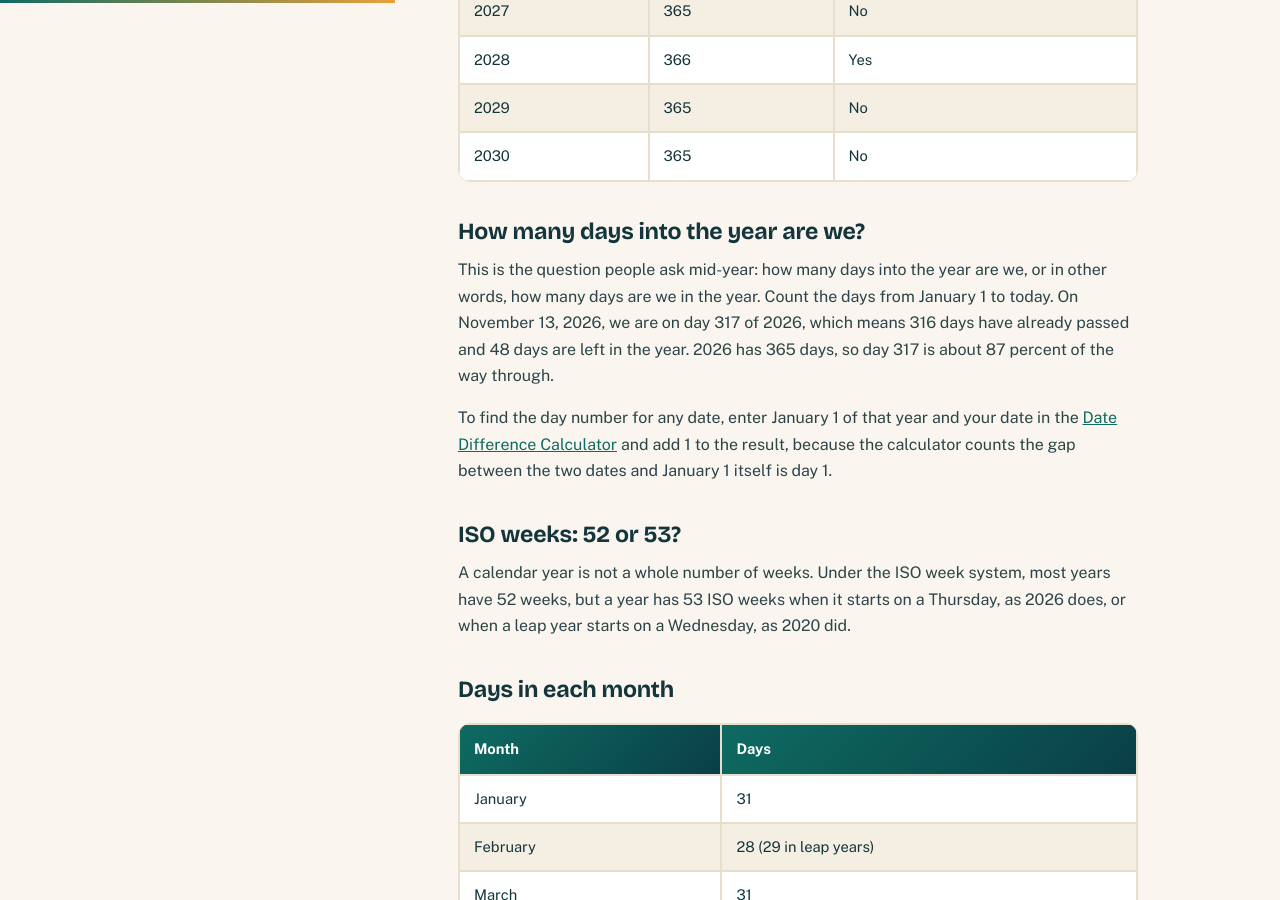
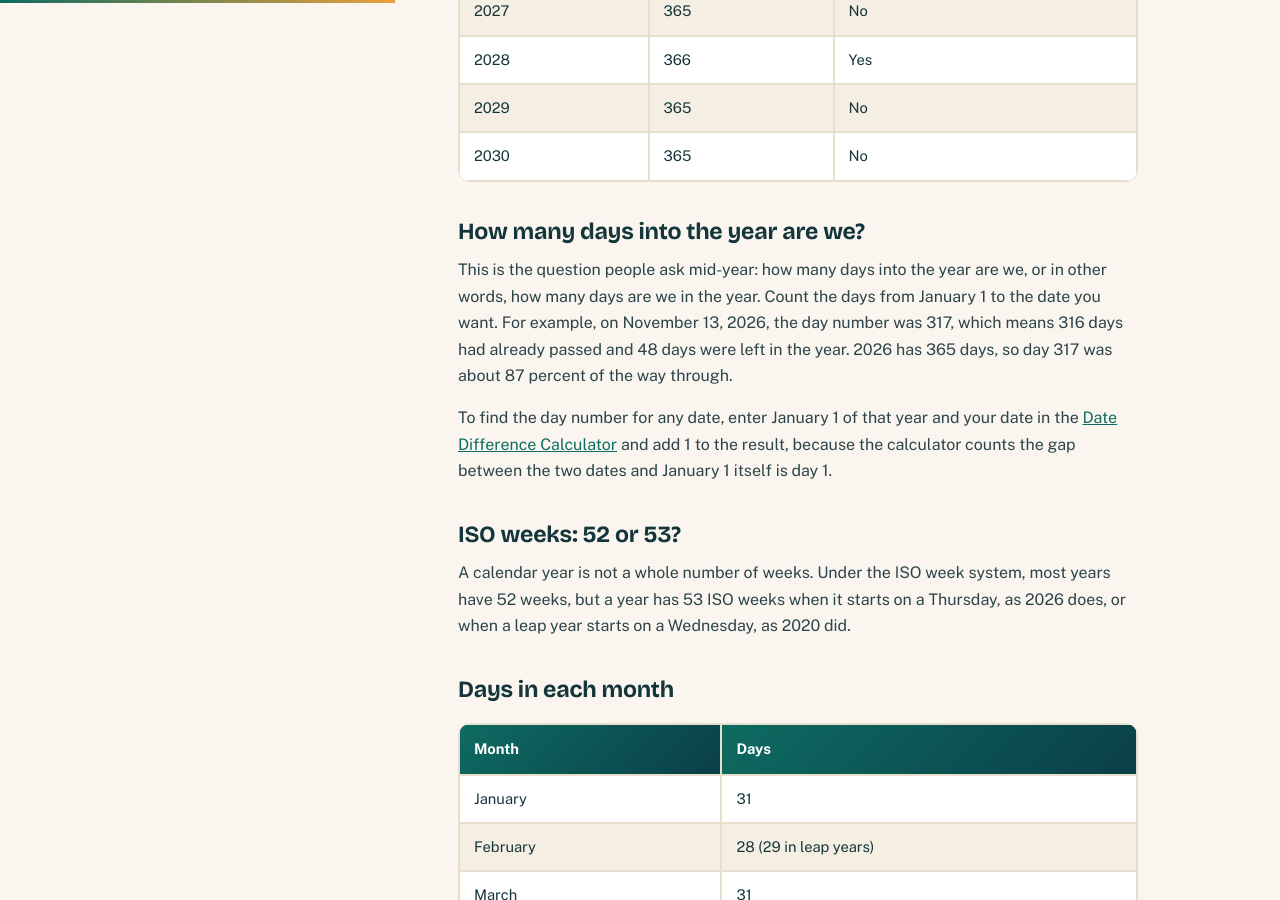
Before and after one commit to zaidmeo09-dhangal/agedatecalc, a Jekyll site: the page built from _posts/2026-10-24-how-many-days-in-a-year.md, in a window 1280 px wide and 900 px high, scrolled down 1876 px. Built offline with Jekyll 4.4.1, drawn with Linux system fonts in a browser that asks for light colours; some of the changed text lies outside the part shown.

```diff
--- a/_posts/2026-10-24-how-many-days-in-a-year.md
+++ b/_posts/2026-10-24-how-many-days-in-a-year.md
@@ -41,7 +41,7 @@
 
   How many days into the year are we?
 
-  On November 13, 2026, we are on day 317 of 2026, which means 316 days have already passed and 48 days are left in the year. To find the day number for any date, count the days from January 1 to that date, with January 1 as day 1.
+  For example, on November 13, 2026, the day number was 317, which means 316 days had already passed and 48 days were left in the year. The number changes every day, so use the Date Difference Calculator for the live number. To find the day number for any date, count the days from January 1 to that date, with January 1 as day 1.
 
   ---
 
@@ -85,7 +85,7 @@
 
 ## How many days into the year are we?
 
-This is the question people ask mid-year: how many days into the year are we, or in other words, how many days are we in the year. Count the days from January 1 to today. On November 13, 2026, we are on day 317 of 2026, which means 316 days have already passed and 48 days are left in the year. 2026 has 365 days, so day 317 is about 87 percent of the way through.
+This is the question people ask mid-year: how many days into the year are we, or in other words, how many days are we in the year. Count the days from January 1 to the date you want. For example, on November 13, 2026, the day number was 317, which means 316 days had already passed and 48 days were left in the year. 2026 has 365 days, so day 317 was about 87 percent of the way through.
 
 To find the day number for any date, enter January 1 of that year and your date in the [Date Difference Calculator]({{ '/date-difference-calculator/' | relative_url }}) and add 1 to the result, because the calculator counts the gap between the two dates and January 1 itself is day 1.
 
```
Also changed, not shown: other parts of _posts/2026-10-24-how-many-days-in-a-year.md (+2 -2 lines).
